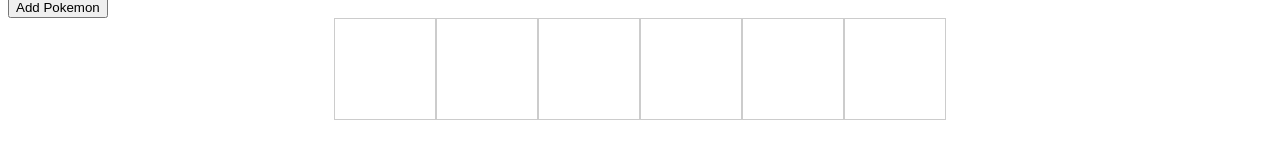
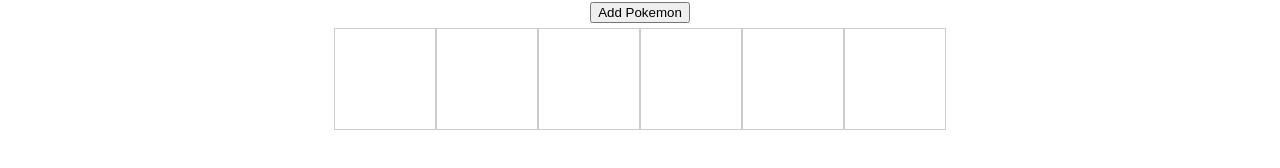
Before and after one commit to daragmas/pokemon-website, a plain HTML site: page index.html in a window 1280 px wide. Shown: the part 472-640 px from the top of the page. Drawn offline with Linux system fonts and the light colour scheme.

Commit message:
centered add button

```diff
--- a/index.html
+++ b/index.html
@@ -2,7 +2,7 @@
     <head>
         <link rel="stylesheet" href="./main.css">
         <title>Pokemon Website: Phase 1</title>
-        <link rel="shortcut icon" href="#">
+        <link rel="shortcut icon" href="./imgs/favicon.ico  ">
     </head>
 
     <body>
--- a/main.css
+++ b/main.css
@@ -55,3 +55,8 @@ div[id^="pokemon-"] button{
     height: 100px;
     width: 100px;
 }
+
+#new-pokemon-btn{
+    display: flex;
+    margin: 5px auto;
+}
--- a/main.js
+++ b/main.js
@@ -1,7 +1,3 @@
-/*
-In the Pokemon roster section, allow the user to nickname Pokemon in their roster. The user interface (webpage) should display the nickname instead of the Pokemon name if the Pokemon has a nickname.
-*/
-
 const pokemonTeam = [
     {name:'Bulbasaur', id:'001'},
     {name:'Charmander', id:'004'},
```
Also changed, not shown: imgs/favicon.ico (added), 1 other file.
